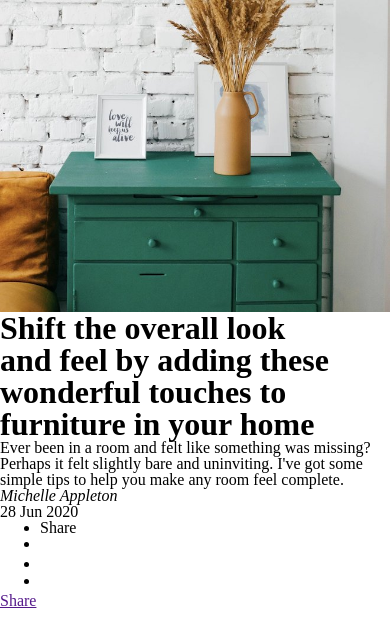
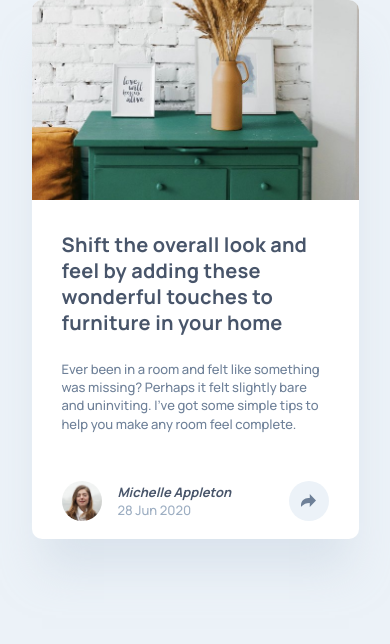
Before and after one commit to irfanoezen/article-preview-component, a plain HTML site: page index.html in a window 390 px wide. Drawn offline with Linux system fonts and the light colour scheme.

Commit message:
Style mobile design

```diff
--- a/index.html
+++ b/index.html
@@ -19,8 +19,11 @@
       </div>
       <div class="article__foot">
         <div class="article__content-info">
-          <address class="article__author-name">Michelle Appleton</address>
-          <time class="article__publishing-date" datetime="2020-06-28">28 Jun 2020</time>
+          <img class="article__author-img" src="assets/images/avatar-michelle.jpg" alt="Michelle Appleton avatar image">
+          <div>
+            <address class="article__author-name">Michelle Appleton</address>
+            <time class="article__publishing-date" datetime="2020-06-28">28 Jun 2020</time>
+          </div>
         </div>
         <div class="article__popup">
           <ul class="article__links">
@@ -30,7 +33,7 @@
             <li><img class="pinterest-icon" src="assets/images/icon-pinterest.svg" alt="Pinterest Link"></li>
           </ul>
         </div>
-        <a href="" class="share-btn">Share</a>
+        <a href="" class="article__share-btn"><img class="share-icon" src="assets/images/icon-share.svg" alt="Share icon"></a>
       </div>
     </main>
   </body>
--- a/style.css
+++ b/style.css
@@ -48,6 +48,10 @@
 }
 
 body {
+  font-family: 'Manrope', Arial, Helvetica, sans-serif;
+  background-color: var(--grey-200);
+  display: grid;
+  place-content: center;
   /* 4. Add accessible line-height */
   line-height: 1;
   /* 5. Improve text rendering */
@@ -58,24 +62,12 @@ body {
 img, picture, video, canvas, svg {
   display: block;
   max-width: 100%;
+  height: auto;
 }
 
 /* 7. Inherit fonts for form controls */
 input, button, textarea, select {
   font: inherit;
-}
-
-/* 8. Avoid text overflows */
-p, h1, h2, h3, h4, h5, h6 {
-  overflow-wrap: break-word;
-}
-
-/* 9. Improve line wrapping */
-p {
-  text-wrap: pretty;
-}
-h1, h2, h3, h4, h5, h6 {
-  text-wrap: balance;
 }
 
 /*
@@ -84,3 +76,100 @@ h1, h2, h3, h4, h5, h6 {
 #root, #__next {
   isolation: isolate;
 }
+
+ul {
+  list-style: none;
+  padding: 0;
+}
+
+.article {
+  display: grid;
+  max-width: 327px;
+  background-color: #fff;
+  border-radius: 10px;
+  box-shadow: 0 40px 40px -10px hsla(210, 29%, 84%, 50%);
+}
+
+.article__head {
+  height: 200px;
+}
+
+.article__img {
+  border-top-left-radius: 10px;
+  border-top-right-radius: 10px;
+  width: 100%;
+  height: 100%;
+  object-fit: fill;
+  object-view-box: inset(30px 0 90px 0);
+}
+
+.article__body {
+  padding: 32px 30px 48px 30px;
+}
+
+
+.article__title {
+  font-size: 20px;
+  font-weight: 700;
+  line-height: 1.3;
+  letter-spacing: 0.25px;
+  color: var(--grey-900);
+  margin-block-end: 24px;
+}
+
+.article__text {
+  font-size: 13px;
+  font-weight: 500;
+  line-height: 1.4;
+  letter-spacing: 0.12%;
+  color: var(--grey-500);
+}
+
+.article__foot {
+  padding: 0 30px 18px 30px;
+  display: grid;
+  grid-template-columns: 1fr auto;
+  align-items: center;
+}
+
+.article__popup {
+  display: none;
+  grid-column: 1 / 2;
+}
+
+.article__content-info {
+  display: flex;
+  gap: 16px;
+  align-items: center;
+}
+
+.article__author-img {
+  width: 40px;
+  border-radius: 50%;
+}
+
+.article__author-name {
+  font-size: 13px;
+  font-weight: 700;
+  line-height: 1.4;
+  letter-spacing: 0.12%;
+  color: var(--grey-900);
+}
+
+.article__publishing-date {
+  font-size: 13px;
+  font-weight: 500;
+  line-height: 1.4;
+  letter-spacing: 0.12%;
+  color: var(--grey-400);
+}
+
+.article__share-btn {
+  width: 40px;
+  height: 40px;
+  background-color: var(--grey-200);
+  border-radius: 50%;
+  display: flex;
+  justify-content: center;
+  align-items: center;
+}
```
